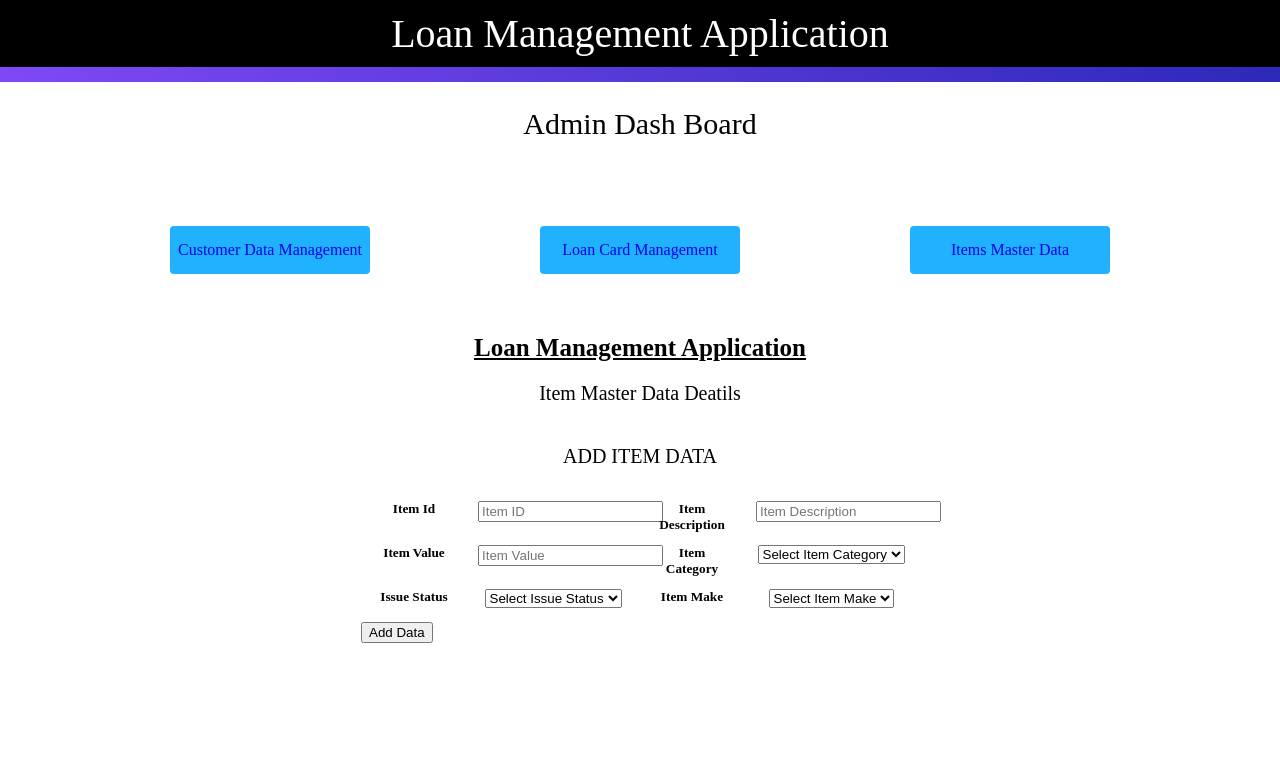
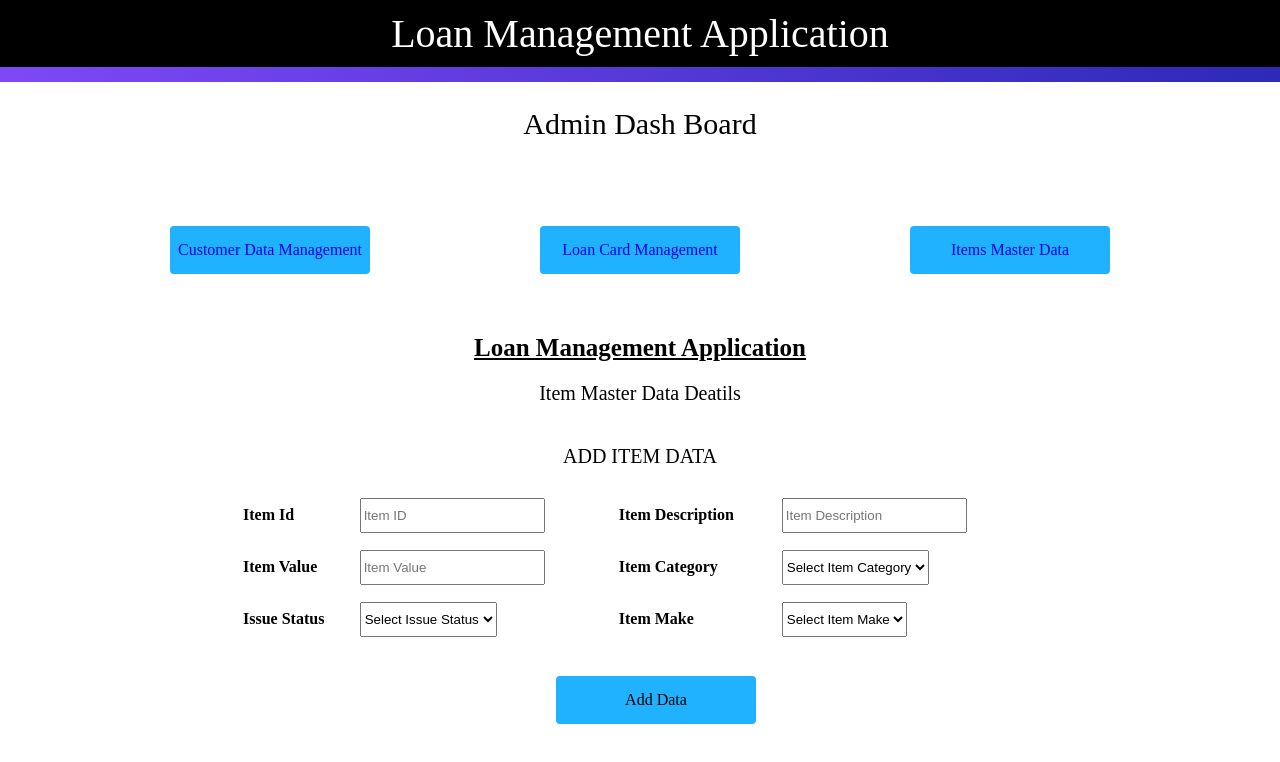
Before and after one commit to Prita13/Loan-Admin-Management-App, a React (Create React App) app: page /ItemsMasterData in a window 1280 px wide. Both pictures are taken after a click on the element "Login". Shown: the top 762 px of the page. Built offline with nearby package versions, Linux system fonts and the light colour scheme.

Commit message:
item, loan css changes

```diff
--- a/src/components/CustomerData/CustomerData.css
+++ b/src/components/CustomerData/CustomerData.css
@@ -24,30 +24,26 @@
 
 .customer-add-btn{
     width: 200px;
+    height: 3em;
+    margin-left: 300px;
+    margin-top: 50px;
+    background-color: rgb(32, 177, 255);
+    display: flex;
+    justify-content: center;
     align-items: center;
-    text-align: center;
+    transition: 0.5s;
+    border-radius: 0.25em;
+    cursor: pointer;
 }
 
-
-.loan-data-table{
-    width: 400px;
-    height: 200px;
-    align-content: center;
-    position: relative;
+.customer-add-btn:hover{
+    transform: scale(1.25);
 }
 
-.loan-form{
-    width : 100px;
-    height: 40px;
-    padding: 10px;
-    text-align: center;
-    vertical-align: middle;
+.data-row-entry-2{
+    height: 50px;
 }
 
-.loan-form-data{
-    width : 170px;
-    height: 40px;
-    padding: 10px;
-    text-align: center;
-    vertical-align: middle;
+.customer-input{
+    height: 35px;
 }
--- a/src/components/CustomerData/CustomerData.js
+++ b/src/components/CustomerData/CustomerData.js
@@ -26,19 +26,20 @@ const CustomerData = () => {
           <form>
             <table className="customer-data-table">
               <tr className="data-row">
-                <td className="data-row-entry"> <h5>Employee Id</h5> </td>
-                <td>
+                <td className="data-row-entry-1"> <h4>Employee Id</h4> </td>
+                <td className="data-row-entry-2">
                 <input
+                  className="customer-input"
                   type='text'
                   placeholder='Employee ID'
                   value={id}
                   onChange={(event)=>setId(event.target.value)}
                 />
                 </td>
-                <td><h5>Designation</h5></td>
-                <td>
+                <td><h4>Designation</h4></td>
+                <td className="data-row-entry-2">
                 <div className="selection-designation">
-                <select value={designation} onChange={(event)=>setDesignation(event.target.value)}>
+                <select className="customer-input" value={designation} onChange={(event)=>setDesignation(event.target.value)}>
                 <option value="" selected disabled hidden>Select Designation</option>
                 <option value='Manager'>Manager</option>
                 <option value='Senoir Software Engineer'>Senoir Software Engineer</option>
@@ -48,9 +49,10 @@ const CustomerData = () => {
                 </td>
               </tr>
               <tr>
-                <td><h5>Employee Name</h5></td>
-                <td>
+                <td><h4>Employee Name</h4></td>
+                <td className="data-row-entry-2">
                 <input
+                  className="customer-input"
                   type='text'
                   placeholder='Employee Name'
                   value={name}
@@ -58,12 +60,13 @@ const CustomerData = () => {
                 />
                 </td>
                 <td>
-                 <h5>
+                 <h4>
                  Date of Birth
-                  </h5>
+                  </h4>
                 </td>
-                <td>
+                <td className="data-row-entry-2">
                 <input
+                  className="customer-input"
                   type='date'
                   placeholder='DD/MM/YYYY'
                   onChange={(event)=>setdob(event.target.value)}
@@ -72,12 +75,12 @@ const CustomerData = () => {
               </tr>
 
               <tr>
-              <td><h5>Department
-                </h5></td>
+              <td><h4>Department
+                </h4></td>
 
-                <td>
+              <td className="data-row-entry-2">
               <div className="selection-department">
-              <select value={department} onChange={(event)=>setDepartment(event.target.value)}>
+              <select className="customer-input" value={department} onChange={(event)=>setDepartment(event.target.value)}>
               <option value="" selected disabled hidden>Select Department</option>
                 <option value='Finance'>Finance</option>
                 <option value='Sales'>Sales</option>
@@ -85,11 +88,12 @@ const CustomerData = () => {
               </select>
               </div>
               </td>
-              <td><h5> Date of Joining</h5>
+              <td><h4> Date of Joining</h4>
 
                 </td>
-                <td>
+                <td className="data-row-entry-2">
                 <input
+                  className="customer-input"
                   type='date'
                   placeholder='DD/MM/YYYY'
                   onChange={(event)=>setdoj(event.target.value)}
@@ -97,9 +101,9 @@ const CustomerData = () => {
                 </td>
               </tr>
               <tr>
-                <td><h5>Gender</h5></td>
+                <td><h4>Gender</h4></td>
                 <td>
-                <select value={gender} onChange={(event)=>setGender(event.target.value)}>
+                <select className="customer-input" value={gender} onChange={(event)=>setGender(event.target.value)}>
                 <option value="" selected disabled hidden>Select Gender</option>
                   <option value='Male'>Male</option>
                   <option value='Female'>Female</option>
@@ -111,7 +115,7 @@ const CustomerData = () => {
 
 
             </table>
-            <button className="customer-add-btn" type='submit' onClick={handleClick}>Add Data</button>
+            <div className="customer-add-btn" type='submit' onClick={handleClick}> Add Data </div>
           </form>
         </div>
       </div>
--- /dev/null
+++ b/src/components/ItemMasterManagement/ItemMasterManagement.css
@@ -0,0 +1,29 @@
+.item-table{
+    width: 800px;
+}
+
+.item-data-row{
+    height: 50px;
+}
+
+.item-form-data{
+    height: 35px;
+}
+
+.item-btn-submit{
+    width: 200px;
+    height: 3em;
+    margin-left: 316px;
+    margin-top: 30px;
+    background-color: rgb(32, 177, 255);
+    display: flex;
+    justify-content: center;
+    align-items: center;
+    transition: 0.5s;
+    border-radius: 0.25em;
+    cursor: pointer;
+}
+
+.item-btn-submit:hover{
+    transform: scale(1.25);
+}
--- a/src/components/ItemMasterManagement/ItemMasterManagement.js
+++ b/src/components/ItemMasterManagement/ItemMasterManagement.js
@@ -1,4 +1,5 @@
 import React,{useState} from "react";
+import '../ItemMasterManagement/ItemMasterManagement.css';
 
 const ItemMasterManagement = () => {
   const [id, setId] = useState("");
@@ -23,18 +24,19 @@ const ItemMasterManagement = () => {
           <p id="customer-details-heading"> ADD ITEM DATA</p>
       <div>
         <form>
-          <table>
-            <tr>
+          <table className="item-table">
+            <tr className="item-data-row">
               <td>
-                <div className="loan-form">
-                  <h5>Item Id</h5>
+                <div className="item-name">
+                  <h4>Item Id</h4>
                 </div>
               </td>
 
 
               <td>
-                <div className="loan-form-data">
+                <div >
                 <input
+                  className="item-form-data"
                   type='text'
                   placeholder='Item ID'
                   value={id}
@@ -44,30 +46,32 @@ const ItemMasterManagement = () => {
               </td>
 
               <td>
-              <div className="loan-form">
-                <h5>Item Description</h5>
+              <div className="item-name">
+                <h4>Item Description</h4>
                 </div>
               </td>
               <td>
-              <div className="loan-form-data">
+              <div >
                 <input
+                  className="item-form-data"
                   type='text'
                   placeholder='Item Description'
                   value={description}
                   onChange={(event)=>setDescription(event.target.value)}
                 />
-                </div>
+              </div>
               </td>
             </tr>
-            <tr>
+            <tr className="item-data-row">
               <td>
-                <div className="loan-form">
-                  <h5>Item Value</h5>
+                <div className="item-name">
+                  <h4>Item Value</h4>
                 </div>
               </td>
               <td>
-                <div className="loan-form-data">
+                <div >
                   <input
+                  className="item-form-data"
                   type='text'
                   placeholder='Item Value'
                   value={itemValue}
@@ -76,13 +80,13 @@ const ItemMasterManagement = () => {
                 </div>
               </td>
               <td>
-                <div className="loan-form">
-                  <h5>Item Category</h5>
+                <div className="item-name">
+                  <h4>Item Category</h4>
                 </div>
               </td>
               <td>
-                <div className="loan-form-data">
-                  <select value={itemCategory} onChange={(event)=>setItemCategory(event.target.value)}>
+                <div>
+                  <select  className="item-form-data" value={itemCategory} onChange={(event)=>setItemCategory(event.target.value)}>
                   <option value="" selected disabled hidden>Select Item Category</option>
                   <option value='Furniture'>Furniture</option>
                   <option value='Personal'>Personal</option>
@@ -91,16 +95,16 @@ const ItemMasterManagement = () => {
 
               </td>
             </tr>
-            <tr>
+            <tr className="item-data-row">
 
             <td>
-             <div className="loan-form">
-              <h5>Issue Status</h5>
+             <div className="item-name">
+              <h4>Issue Status</h4>
               </div>
             </td>
             <td>
-              <div className="loan-form-data">
-              <select value={issueStatus} onChange={(event)=>setIssueStatus(event.target.value)}>
+              <div >
+              <select className="item-form-data" value={issueStatus} onChange={(event)=>setIssueStatus(event.target.value)}>
                 <option value="" selected disabled hidden>Select Issue Status</option>
                 <option value='Yes'>Yes</option>
                 <option value='No'>No</option>
@@ -109,13 +113,13 @@ const ItemMasterManagement = () => {
             </td>
 
             <td>
-             <div className="loan-form">
-              <h5>Item Make</h5>
+             <div className="item-name">
+              <h4>Item Make</h4>
               </div>
             </td>
             <td>
-              <div className="loan-form-data">
-              <select value={itemmake} onChange={(event)=>setItemmake(event.target.value)}>
+              <div >
+              <select className="item-form-data" value={itemmake} onChange={(event)=>setItemmake(event.target.value)}>
                 <option value="" selected disabled hidden>Select Item Make</option>
                 <option value='Wooden'>Wooden</option>
                 <option value='Plastic'>Plastic</option>
@@ -126,7 +130,7 @@ const ItemMasterManagement = () => {
 
             </tr>
           </table>
-         <button type='submit' onClick={handleClick}>Add Data</button>
+         <div className = "item-btn-submit" type='submit' onClick={handleClick}>Add Data</div>
         </form>
         </div>
 
--- /dev/null
+++ b/src/components/LoanCardDetails/LoanCardDetails.css
@@ -0,0 +1,55 @@
+.loan-data-table{
+    width: 800px;
+    height: 200px;
+    display: flex;
+    flex-direction: column;
+    justify-content: flex-start;
+    align-items: center;
+}
+
+.loan-form{
+    width : 100px;
+    height: 40px;
+    padding: 10px;
+    text-align: center;
+    vertical-align: middle;
+}
+
+.loan-form-data{
+    width : 170px;
+    height: 40px;
+    padding: 10px;
+    text-align: center;
+    vertical-align: middle;
+}
+
+.loan-data-input{
+    width: 172px;
+    height: 35px;
+}
+
+.loan-input-common{
+    height: 35px;
+}
+
+.loan-data-row{
+    height: 50px;
+}
+
+.loan-add-btn{
+    width: 200px;
+    height: 3em;
+    margin-left: 316px;
+
+    background-color: rgb(32, 177, 255);
+    display: flex;
+    justify-content: center;
+    align-items: center;
+    transition: 0.5s;
+    border-radius: 0.25em;
+    cursor: pointer;
+}
+
+.loan-add-btn:hover{
+    transform: scale(1.25);
+}
--- a/src/components/LoanCardDetails/LoanCardDetails.js
+++ b/src/components/LoanCardDetails/LoanCardDetails.js
@@ -1,5 +1,5 @@
 import React,{useState} from "react";
-import '../CustomerData/CustomerData.css';
+import '../LoanCardDetails/LoanCardDetails.css';
 import "../loginform.css";
 
 const LoanCardDetails = () => {
@@ -21,25 +21,25 @@ const LoanCardDetails = () => {
           <p id="customer-details-heading"> ADD LOAN DATA</p>
         <div>
           <form>
-            <table>
-              <tr>
+            <table className="loan-data-table">
+              <tr className="loan-data-row">
                 <td>
                   <div className="loan-form">
-                  Loan Id
+                    <h4>Loan Id</h4>
                   </div>
                 </td>
                 <td>
-                  <input type='text' placeholder='Loan ID' value={loanid} onChange={(event)=>setLoanid(event.target.value)} />
+                  <input className="loan-input-common" type='text' placeholder='Loan ID' value={loanid} onChange={(event)=>setLoanid(event.target.value)} />
                 </td>
               </tr>
-              <tr>
+              <tr className="loan-data-row">
                 <td>
                   <div className="loan-form">
-                    Loan type
+                    <h4>Loan type</h4>
                   </div>
                 </td>
                 <td>
-                  <select value={loanType} onChange={(event)=>setLoantype(event.target.value)}>
+                  <select className="loan-data-input" value={loanType} onChange={(event)=>setLoantype(event.target.value)}>
                       <option value="" selected disabled hidden>Select Loan Type</option>
                       <option value='Furniture'>Furniture</option>
                       <option value='Car'>Car</option>
@@ -48,21 +48,21 @@ const LoanCardDetails = () => {
                 </td>
               </tr>
 
-              <tr>
+              <tr className="loan-data-row">
                 <td>
                   <div className="loan-form">
-                    Duration
+                    <h4>Duration</h4>
                   </div>
                 </td>
 
                 <td>
-                  <input type="number" value={duration} onChange={(event)=>setDuration(event.target.value)}/>
+                  <input className = "loan-input-common" type="number" value={duration} onChange={(event)=>setDuration(event.target.value)}/>
                 </td>
               </tr>
 
             </table>
 
-            <button className="customer-add-btn" type='submit' onClick={LoanDetailHandler}>Add Data</button>
+            <div className="loan-add-btn" type='submit' onClick={LoanDetailHandler}>Add Data</div>
           </form>
         </div>
       </div>
```
